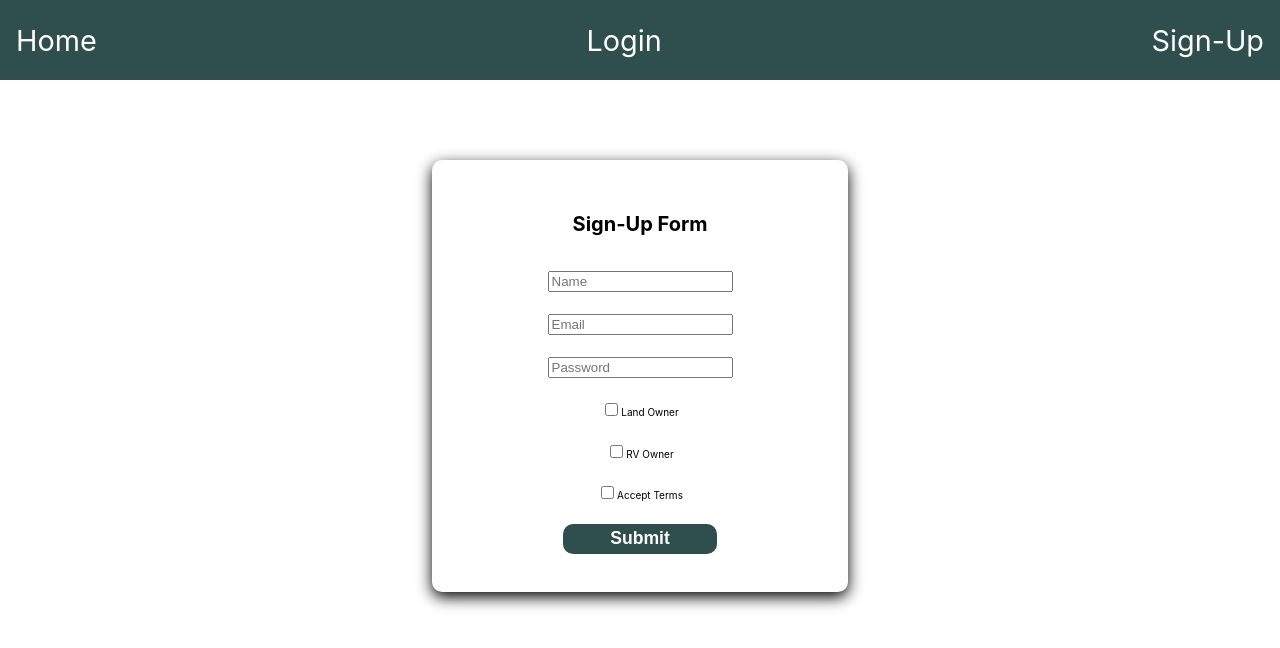
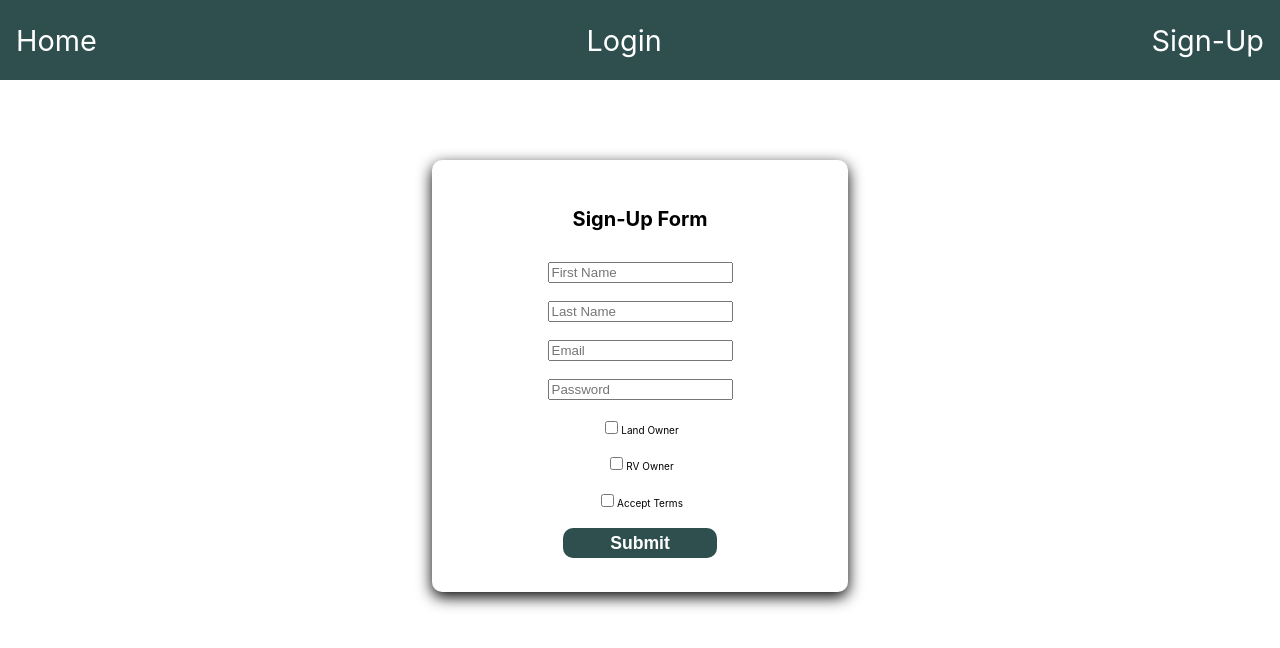
Before and after one commit to RV-camping-Airbnb/Frontend, a React (Create React App) app: page /signup in a window 1280 px wide. Shown: the top 648 px of the page. Built offline with nearby package versions, Linux system fonts and the light colour scheme.

Commit message:
Broke up the signup form to include a first and last name.

```diff
--- a/src/components/Login/SignUpForm.js
+++ b/src/components/Login/SignUpForm.js
@@ -12,8 +12,11 @@ function SignUpForm({ values, errors, touched, isSubmitting }) {
     <Form className="signupForm">
       <h1>Sign-Up Form</h1>
 
-      {touched.name && errors.name && <p className="error"> {errors.name}</p>}
-      <Field type="name" name="name" placeholder="Name" />
+      {touched.fname && errors.fname && <p className="error"> {errors.fname}</p>}
+      <Field type="fname" name="fname" placeholder="First Name" />
+
+      {touched.lname && errors.lname && <p className="error"> {errors.lname}</p>}
+      <Field type="lname" name="lname" placeholder="Last Name" />
 
       {touched.email && errors.email && <p className="error">{errors.email}</p>}
       <Field type="email" name="email" placeholder="Email" />
@@ -42,7 +45,7 @@ function SignUpForm({ values, errors, touched, isSubmitting }) {
         return (
           <div className='userContainer' key={index} index={index}>
             <h1>New User Info</h1>
-            <h2>Name: {user.name}</h2>
+            <h2>Name: {user.fname} {user.lname}</h2>
             <h4>Email: {user.email}</h4>
           </div>
       ) })}
@@ -51,10 +54,11 @@ function SignUpForm({ values, errors, touched, isSubmitting }) {
 }
 
 export default withFormik({
-  mapPropsToValues({ name, email, password, landowner, rvowner, tos }) {
+  mapPropsToValues({ fname, lname, email, password, landowner, rvowner, tos }) {
 
     return {
-      name: name || "",
+      fname: fname || "",
+      lname: lname || "",
       email: email || "",
       password: password || "",
       landowner: landowner || false,
@@ -64,7 +68,10 @@ export default withFormik({
   },
 
   validationSchema: Yup.object().shape({
-    name: Yup.string().required()
+    fname: Yup.string().required()
+      .min(3,"Name not valid")
+      .required("Name is required"),
+    lname: Yup.string().required()
       .min(3,"Name not valid")
       .required("Name is required"),
     email: Yup.string()
```
